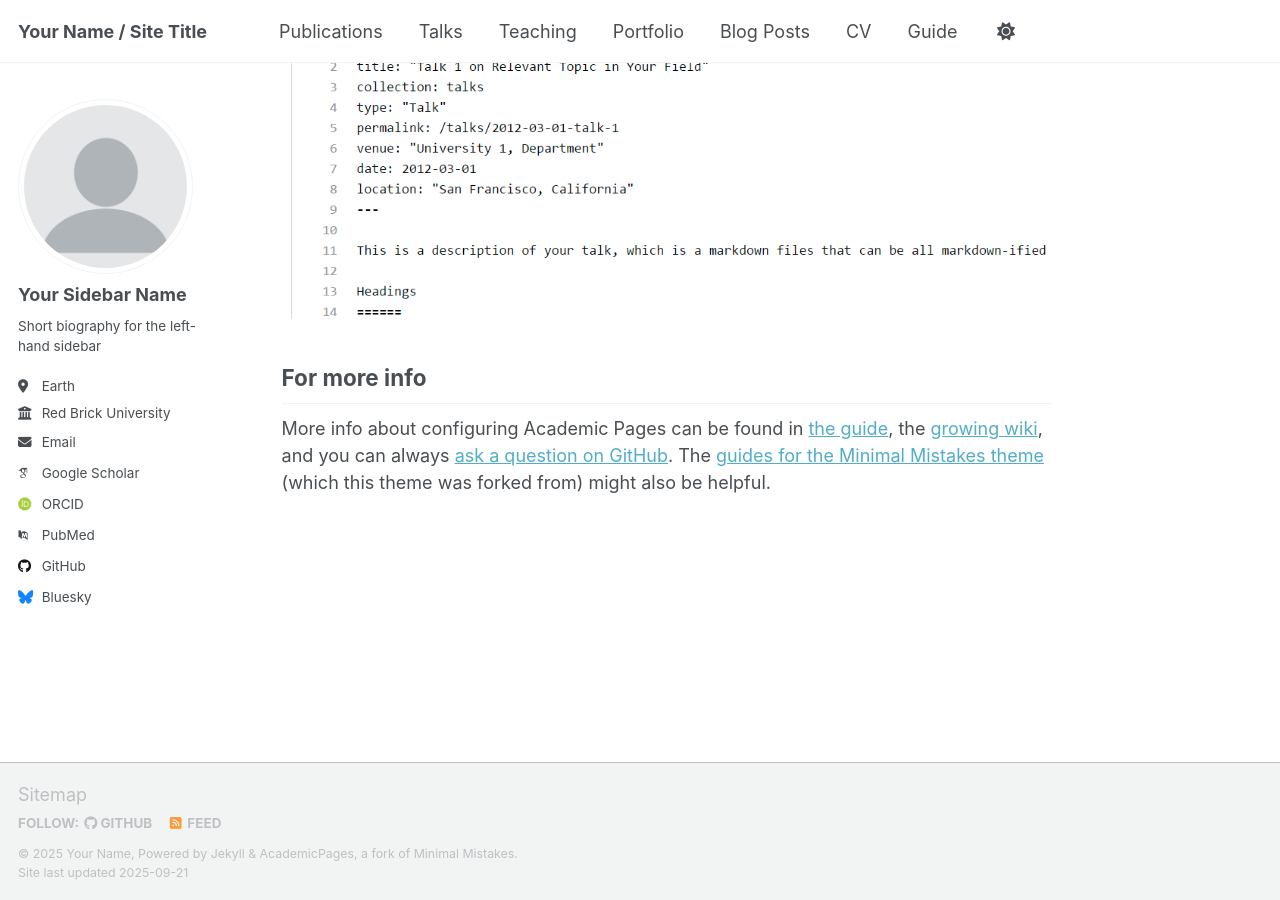
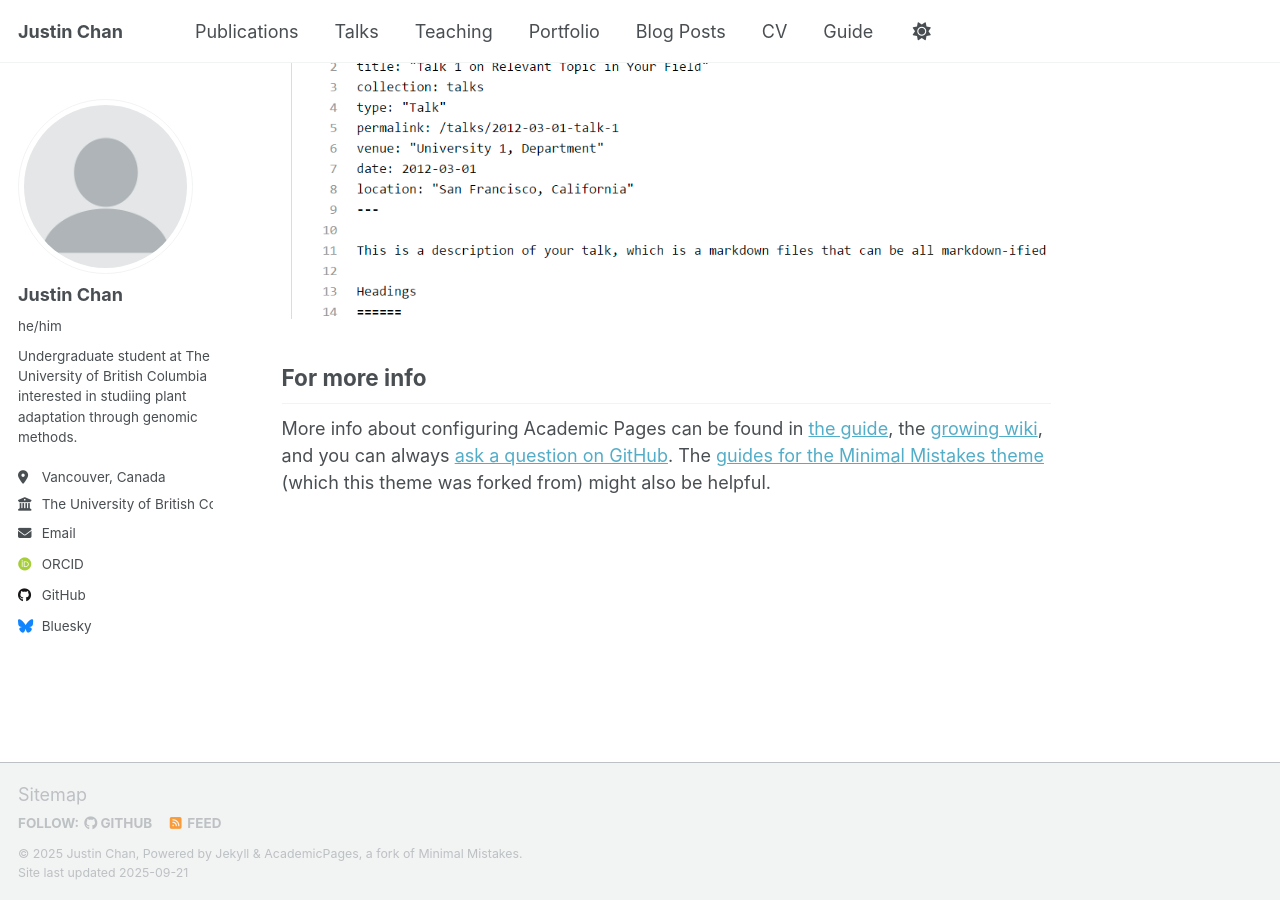
Before and after one commit to justin-achan/justin-achan.github.io, a Jekyll site: the page built from _pages/about.md, in a window 1280 px wide and 900 px high, scrolled down 2880 px. Built offline with Jekyll 4.4.1, drawn with Linux system fonts in a browser that asks for light colours; some web fonts are replaced; a script that is not in the unit is left out.

Commit message:
Adding details to template

```diff
--- a/_config.yml
+++ b/_config.yml
@@ -9,14 +9,14 @@
 # Basic Site Settings
 locale                   : "en-US"
 site_theme               : "default" # Currently available options are "default", "air"
-title                    : "Your Name / Site Title"
+title                    : "Justin Chan"
 title_separator          : "-"
-name                     : &name "Your Name"
-description              : &description "Your Name's academic portfolio"   # Update this with a general description of your site, this is the default if not overridden by a page
-url                      : https://academicpages.github.io # The base hostname & protocol for your site e.g. "https://[your GitHub username].github.io",
+name                     : &name "Justin Chan"
+description              : &description "Justin Chan's academic portfolio"   # Update this with a general description of your site, this is the default if not overridden by a page
+url                      : https://justin-achan.github.io/ # The base hostname & protocol for your site e.g. "https://[your GitHub username].github.io",
                                                            # or if you already have some other page hosted on Github then use "https://[your GitHub username].github.io/[Your Repo Name]"
 baseurl                  : "" # the subpath of your site, e.g. "/blog"
-repository               : "academicpages/academicpages.github.io"
+repository               : "https://github.com/justin-achan/justin-achan.github.io"
 
 # Site Author - The following control what appear as part of the author content on the side bar.
 #               If a field is blank the icon and link will not appear, otherwise it will be shown.
@@ -24,23 +24,23 @@ repository               : "academicpages/academicpages.github.io"
 author:
   # Biographic information
   avatar           : "profile.png"
-  name             : "Your Sidebar Name"
-  pronouns         : # example: "she/her"
-  bio              : "Short biography for the left-hand sidebar"
-  location         : "Earth"
-  employer         : "Red Brick University"
+  name             : "Justin Chan"
+  pronouns         : "he/him"
+  bio              : "Undergraduate student at The University of British Columbia interested in studiing plant adaptation through genomic methods."
+  location         : "Vancouver, Canada"
+  employer         : "The University of British Columbia"
   uri              : # URL
-  email            : "none@example.org"
+  email            : "justinc8@student.ubc.ca"
 
   # Academic websites
   academia         : # URL
   arxiv            : # URL - Update with the correct link to your profile
-  googlescholar    : "https://scholar.google.com/citations?user=PS_CX0AAAAAJ"
+  googlescholar    : #"https://scholar.google.com/citations?user=PS_CX0AAAAAJ"
   inspire-hep      : # URL
   impactstory      : # URL
-  orcid            : "http://orcid.org/yourorcidurl"
+  orcid            : "https://orcid.org/0009-0000-7191-1432"
   semantic         : # URL
-  pubmed           : "https://www.ncbi.nlm.nih.gov/pubmed/?term=john+snow"
+  pubmed           : #"https://www.ncbi.nlm.nih.gov/pubmed/?term=john+snow"
   researchgate     : # URL
   scopus           : # URL
 
@@ -48,13 +48,13 @@ author:
   bitbucket        : # Username - Update with your username on the site
   codepen          : # Username
   dribbble         : # Username
-  github           : "academicpages"
+  github           : "justin-achan"
   kaggle           : # Username
   stackoverflow    : # User number or user number and name (i.e., use "1" or "1/jeff-atwood")
 
   # Social media
   artstation       : # Username
-  bluesky          : "bsky.app" # Replace this with you Bluesky username
+  bluesky          : "justin-achan.bsky.social" # Replace this with you Bluesky username
   facebook         : # Username
   flickr           : # Username
   foursquare       : # Username
```
